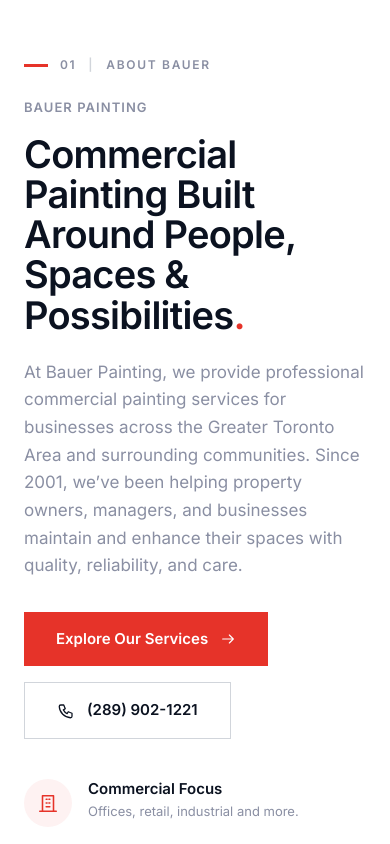
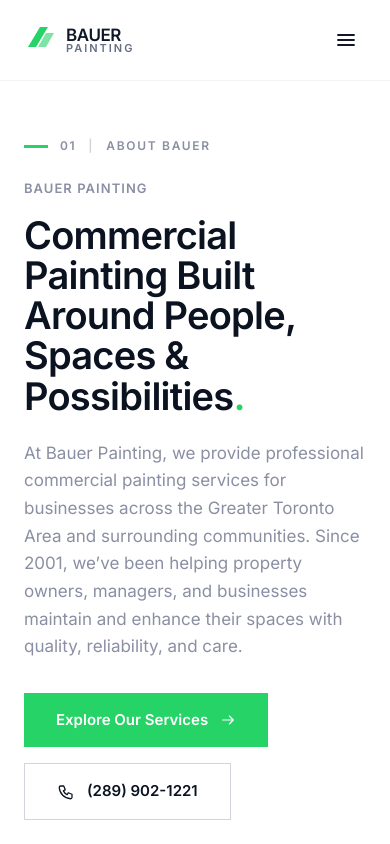
Before and after one commit to WAJAHATSAL33M/beurer-painting, a Next.js app: page /about in a window 390 px wide. Shown: the top 844 px of the page. Built offline with nearby package versions, Linux system fonts and the light colour scheme.

Commit message:
About page: recolor red to brand green, use solid SiteHeader so nav is visible on white

```diff
--- a/app/about/page.tsx
+++ b/app/about/page.tsx
@@ -1,6 +1,6 @@
 import Image from "next/image";
 import Link from "next/link";
-import Header from "@/components/Header";
+import SiteHeader from "@/components/SiteHeader";
 import Footer from "@/components/Footer";
 import type { ReactNode } from "react";
 
@@ -11,7 +11,7 @@
 };
 
 /* ---------- shared ---------- */
-const RED = "#E63329";
+const GREEN = "#25D366";
 const P = { fill: "none", stroke: "currentColor", strokeWidth: 1.7, strokeLinecap: "round", strokeLinejoin: "round" } as const;
 const icons: Record<string, ReactNode> = {
   users: <><circle cx="9" cy="8" r="3" /><path d="M3 20c0-4 3-6 6-6s6 2 6 6M16 5a3 3 0 0 1 0 6M18 14c2 .8 3 3 3 6" /></>,
@@ -32,12 +32,12 @@
 
 const pad = "px-6 lg:px-[max(2.5rem,calc((100vw-1240px)/2))]";
 const H = "font-heading font-extrabold tracking-[-0.02em] text-[#0B1220] leading-[1.06]";
-const Dot = () => <span style={{ color: RED }}>.</span>;
+const Dot = () => <span style={{ color: GREEN }}>.</span>;
 const body = "text-[#8A8FA3] leading-relaxed";
 
 const Eyebrow = ({ n, label }: { n: string; label: string }) => (
   <p className="flex items-center gap-3 text-[12px] font-bold tracking-[0.14em] uppercase text-[#8A8FA3]">
-    <span className="w-6 h-[3px]" style={{ background: RED }} />
+    <span className="w-6 h-[3px]" style={{ background: GREEN }} />
     {n}<span className="text-gray-300">|</span>{label}
   </p>
 );
@@ -47,7 +47,7 @@
 const SideTag = ({ lines, light }: { lines: string[]; light?: boolean }) => (
   <p className={`hidden xl:block text-[11px] font-semibold tracking-[0.22em] leading-7 border-l-2 pl-4 ${light ? "text-white/85 border-white/50" : "text-[#8A8FA3] border-gray-300"}`}>
     {lines.map((l) => <span key={l} className="block">{l}</span>)}
-    <span className="block w-8 h-[3px] mt-2" style={{ background: RED }} />
+    <span className="block w-8 h-[3px] mt-2" style={{ background: GREEN }} />
   </p>
 );
 const Photo = ({ src, alt, cls = "" }: { src: string; alt: string; cls?: string }) => {
@@ -58,8 +58,8 @@
     </div>
   );
 };
-const RedBtn = ({ href, children }: { href: string; children: ReactNode }) => (
-  <Link href={href} className="inline-flex items-center justify-center gap-3 px-8 py-4 text-[15px] font-semibold text-white transition hover:brightness-110" style={{ background: RED }}>
+const GreenBtn = ({ href, children }: { href: string; children: ReactNode }) => (
+  <Link href={href} className="inline-flex items-center justify-center gap-3 px-8 py-4 text-[15px] font-semibold text-white transition hover:brightness-110" style={{ background: GREEN }}>
     {children}<Icon n="arrow" size={16} />
   </Link>
 );
@@ -70,7 +70,7 @@
 );
 const MiniFeat = ({ icon, title, desc }: { icon: string; title: string; desc: string }) => (
   <div className="flex gap-4">
-    <span className="flex h-12 w-12 shrink-0 items-center justify-center rounded-full bg-red-50" style={{ color: RED }}>
+    <span className="flex h-12 w-12 shrink-0 items-center justify-center rounded-full bg-green-50" style={{ color: GREEN }}>
       <Icon n={icon} size={22} />
     </span>
     <div>
@@ -84,7 +84,7 @@
 export default function AboutPage() {
   return (
     <>
-      <Header />
+      <SiteHeader />
       <main>
         {/* ---------- 1 · HERO ---------- */}
         <section className="relative overflow-hidden bg-white">
@@ -99,7 +99,7 @@
                 At Bauer Painting, we provide professional commercial painting services for businesses across the Greater Toronto Area and surrounding communities. Since 2001, we&rsquo;ve been helping property owners, managers, and businesses maintain and enhance their spaces with quality, reliability, and care.
               </p>
               <div className="mt-8 flex flex-wrap gap-4">
-                <RedBtn href="/services">Explore Our Services</RedBtn>
+                <GreenBtn href="/services">Explore Our Services</GreenBtn>
                 <GhostBtn href="tel:+12899021221"><Icon n="phone" size={18} /> (289) 902-1221</GhostBtn>
               </div>
               <div className="mt-10 grid grid-cols-1 sm:grid-cols-3 gap-6 sm:divide-x divide-gray-200">
@@ -112,7 +112,7 @@
               <Photo src="/about/about-hero.jpg" alt="Bauer Painting commercial building and service van" cls="absolute inset-0" />
               <div className="absolute top-24 lg:top-28 right-8 lg:right-12 text-right">
                 <p className="text-white text-[13px] font-semibold tracking-[0.2em] leading-7 drop-shadow">ESTABLISHED<br />2001</p>
-                <span className="block w-10 h-[3px] mt-2 ml-auto" style={{ background: RED }} />
+                <span className="block w-10 h-[3px] mt-2 ml-auto" style={{ background: GREEN }} />
               </div>
               <div className="absolute bottom-10 right-8 lg:right-12"><SideTag light lines={["PEOPLE", "SPACES", "POSSIBILITIES"]} /></div>
             </div>
@@ -149,7 +149,7 @@
                   ["TODAY", "Continuing to Grow", "A trusted commercial painting partner for businesses across Southern Ontario."],
                 ].map(([y, t, d]) => (
                   <div key={y} className="relative">
-                    <span className="absolute -left-[41px] top-1 h-4 w-4 rounded-full border-[3px] bg-white" style={{ borderColor: RED }} />
+                    <span className="absolute -left-[41px] top-1 h-4 w-4 rounded-full border-[3px] bg-white" style={{ borderColor: GREEN }} />
                     <p className="text-[26px] font-extrabold text-[#0B1220] tracking-tight">{y}</p>
                     <p className="mt-1 font-bold text-[#0B1220]">{t}</p>
                     <p className="mt-1 text-[14px] text-[#8A8FA3] leading-relaxed">{d}</p>
@@ -168,7 +168,7 @@
                 ["TODAY", "Continuing to Grow", "A trusted commercial painting partner for businesses across Southern Ontario."],
               ].map(([y, t, d]) => (
                 <div key={y} className="relative">
-                  <span className="absolute -left-[41px] top-1 h-4 w-4 rounded-full border-[3px] bg-white" style={{ borderColor: RED }} />
+                  <span className="absolute -left-[41px] top-1 h-4 w-4 rounded-full border-[3px] bg-white" style={{ borderColor: GREEN }} />
                   <p className="text-[22px] font-extrabold text-[#0B1220]">{y}</p>
                   <p className="mt-1 font-bold text-[#0B1220]">{t}</p>
                   <p className="mt-1 text-[14px] text-[#8A8FA3]">{d}</p>
@@ -203,12 +203,12 @@
               ].map(([icon, n, t, d], i, arr) => (
                 <div key={t} className="relative">
                   <div className="flex items-center gap-6">
-                    <span className="flex h-16 w-16 items-center justify-center rounded-full bg-red-50" style={{ color: RED }}>
+                    <span className="flex h-16 w-16 items-center justify-center rounded-full bg-green-50" style={{ color: GREEN }}>
                       <Icon n={icon} size={30} />
                     </span>
                     {i < arr.length - 1 && <Icon n="arrow" size={22} />}
                   </div>
-                  <p className="mt-5 text-[15px] font-bold" style={{ color: RED }}>{n}</p>
+                  <p className="mt-5 text-[15px] font-bold" style={{ color: GREEN }}>{n}</p>
                   <p className="mt-1 text-[19px] font-bold text-[#0B1220]">{t}</p>
                   <p className="mt-2 text-[14px] text-[#8A8FA3] leading-relaxed">{d}</p>
                 </div>
@@ -218,7 +218,7 @@
           <div className="grid lg:grid-cols-[1fr_1fr_380px]">
             <Photo src="/about/about-team.jpg" alt="Bauer Painting team collaborating on site" cls="min-h-[280px] lg:min-h-[320px] lg:col-span-2" />
             <div className="bg-[#0B1220] text-white p-10 lg:p-12">
-              <span className="block w-10 h-[3px]" style={{ background: RED }} />
+              <span className="block w-10 h-[3px]" style={{ background: GREEN }} />
               <p className="mt-6 text-[24px] font-extrabold leading-snug">A Collaborative Approach<br />for Lasting Results.</p>
               <p className="mt-4 text-[15px] text-white/70 leading-relaxed">We believe great outcomes come from strong partnerships. That&rsquo;s why we work closely with our clients every step of the way.</p>
             </div>
@@ -238,7 +238,7 @@
                 At Bauer Painting, our work is guided by a set of core principles that shape how we work with our clients, manage our projects, and deliver lasting results. These standards are at the heart of every space we paint and every relationship we build.
               </p>
               <div className="mt-8">
-                <span className="block w-10 h-[3px]" style={{ background: RED }} />
+                <span className="block w-10 h-[3px]" style={{ background: GREEN }} />
                 <p className="mt-4 text-[12px] font-semibold tracking-[0.2em] text-[#8A8FA3] leading-7">PEOPLE<br />SPACES<br />POSSIBILITIES</p>
               </div>
             </div>
@@ -246,7 +246,7 @@
               <Photo src="/about/about-detail.jpg" alt="Bauer Painting craftsman painting a wall" cls="absolute inset-0" />
               <div className="absolute top-8 right-8 lg:right-12 text-right">
                 <p className="text-white text-[13px] font-semibold tracking-[0.2em] leading-7 drop-shadow">QUALITY<br />PEOPLE<br />STRONGER<br />SPACES</p>
-                <span className="block w-10 h-[3px] mt-2 ml-auto" style={{ background: RED }} />
+                <span className="block w-10 h-[3px] mt-2 ml-auto" style={{ background: GREEN }} />
               </div>
             </div>
           </div>
@@ -261,16 +261,16 @@
                 <div key={t} className={i > 0 ? "sm:pl-8" : ""}>
                   <div className="flex items-center gap-4">
                     <p className="text-[26px] font-extrabold text-[#B9BFD0]">{n}</p>
-                    <span style={{ color: RED }}><Icon n={icon} size={30} /></span>
+                    <span style={{ color: GREEN }}><Icon n={icon} size={30} /></span>
                   </div>
-                  <span className="block w-8 h-[3px] mt-4" style={{ background: RED }} />
+                  <span className="block w-8 h-[3px] mt-4" style={{ background: GREEN }} />
                   <p className="mt-3 text-[18px] font-bold text-[#0B1220]">{t}</p>
                   <p className="mt-2 text-[14px] text-[#8A8FA3] leading-relaxed">{d}</p>
                 </div>
               ))}
             </div>
             <div className="bg-[#0B1220] text-white p-10 lg:p-12">
-              <span className="block w-10 h-[3px]" style={{ background: RED }} />
+              <span className="block w-10 h-[3px]" style={{ background: GREEN }} />
               <p className="mt-6 text-[30px] font-extrabold leading-tight">More Than<br />Painting<Dot /></p>
               <p className="mt-4 text-[15px] text-white/70 leading-relaxed">A long-term partner for people, spaces and possibilities.</p>
             </div>
@@ -290,7 +290,7 @@
                 From commercial interiors and exteriors to specialized painting solutions, Bauer Painting is ready to help you plan your next project. Our team is here to discuss your property, understand your needs, and provide the right solution.
               </p>
               <div className="mt-8 flex flex-wrap gap-4">
-                <RedBtn href="/contact">Request a Quote</RedBtn>
+                <GreenBtn href="/contact">Request a Quote</GreenBtn>
                 <GhostBtn href="tel:+12899021221"><Icon n="phone" size={18} /> (289) 902-1221</GhostBtn>
               </div>
               <div className="mt-10 grid grid-cols-1 sm:grid-cols-3 gap-6 sm:divide-x divide-gray-200">
@@ -314,16 +314,16 @@
               <div className="grid grid-cols-2 sm:grid-cols-3 gap-x-8 gap-y-4">
                 {["Toronto", "Oakville", "Milton", "Hamilton", "Kitchener", "Niagara Region", "Mississauga", "Burlington", "Brampton", "Guelph", "Cambridge"].map((c) => (
                   <p key={c} className="flex items-center gap-2 text-[14px] font-medium text-[#0B1220]">
-                    <span style={{ color: RED }}><Icon n="pin" size={16} /></span>{c}
+                    <span style={{ color: GREEN }}><Icon n="pin" size={16} /></span>{c}
                   </p>
                 ))}
               </div>
               <div className="lg:border-l lg:border-gray-200 lg:pl-8">
                 <p className="text-[14px] text-[#8A8FA3]">Not sure if we serve your area?</p>
-                <Link href="/contact" className="mt-2 inline-flex items-center gap-2 text-[15px] font-bold" style={{ color: RED }}>
+                <Link href="/contact" className="mt-2 inline-flex items-center gap-2 text-[15px] font-bold" style={{ color: GREEN }}>
                   Get in touch <Icon n="arrow" size={16} />
                 </Link>
-                <span className="block w-10 h-[3px] mt-3" style={{ background: RED }} />
+                <span className="block w-10 h-[3px] mt-3" style={{ background: GREEN }} />
               </div>
             </div>
           </div>
--- /dev/null
+++ b/components/SiteHeader.tsx
@@ -0,0 +1,153 @@
+"use client";
+
+import { useEffect, useState } from "react";
+import Link from "next/link";
+import { usePathname } from "next/navigation";
+
+const navItems = [
+  { label: "Interior Painting", href: "/services/interior-painting" },
+  { label: "Exterior Painting", href: "/services/exterior-painting" },
+  { label: "Home", href: "/" },
+  { label: "About Us", href: "/about" },
+  { label: "Our Work", href: "/our-work" },
+  { label: "Our Process", href: "/our-process" },
+  { label: "Blog", href: "/blog" },
+  { label: "Contact", href: "/contact" },
+];
+
+export default function Header() {
+  const [open, setOpen] = useState(false);
+  const [scrolled, setScrolled] = useState(false);
+  const pathname = usePathname();
+
+  useEffect(() => {
+    const onScroll = () => setScrolled(window.scrollY > 8);
+    onScroll();
+    window.addEventListener("scroll", onScroll, { passive: true });
+    return () => window.removeEventListener("scroll", onScroll);
+  }, []);
+
+  return (
+    <header className={`site-header sticky top-0 z-50 bg-white border-b border-gray-100 ${scrolled ? "is-scrolled" : ""}`}>
+      <div className="header-bar max-w-content mx-auto px-6 lg:px-10 h-20 flex items-center justify-between">
+        <Link href="/" className="flex items-center gap-2 shrink-0">
+          <svg width="34" height="34" viewBox="0 0 34 34" fill="none">
+            <path d="M4 24L16 4L24 4L12 24H4Z" fill="var(--acc)" />
+            <path d="M14 24L22 10H30L22 24H14Z" fill="var(--acc)" opacity="0.6" />
+          </svg>
+          <span className="leading-tight">
+            <span className="block font-extrabold tracking-tight text-[17px] text-bauer-ink">
+              BAUER
+            </span>
+            <span className="block text-[11px] font-semibold tracking-[0.18em] text-bauer-slate -mt-1">
+              PAINTING
+            </span>
+          </span>
+        </Link>
+
+        <nav className="hidden lg:flex items-center gap-8">
+          {navItems.map((rawItem) => {
+            const item = { ...rawItem, active: rawItem.href === "/" ? pathname === "/" : pathname.startsWith(rawItem.href) };
+            return (
+            <Link
+              key={item.label}
+              href={item.href}
+              className={`relative text-[15px] font-medium flex items-center gap-1 py-7 transition-colors ${
+                item.active
+                  ? "text-bauer-ink"
+                  : "text-gray-600 hover:text-bauer-ink"
+              }`}
+            >
+              {item.label}
+              {item.active && (
+                <span className="absolute left-0 right-0 -bottom-[1px] h-[2px] bg-bauer-green" />
+              )}
+            </Link>
+          );})}
+        </nav>
+
+        <div className="hidden lg:block shrink-0">
+          <Link href="/contact" className="btn-primary text-[15px]">
+            Request a Quote
+            <svg width="16" height="16" viewBox="0 0 16 16" fill="none">
+              <path
+                d="M3 8H13M13 8L9 4M13 8L9 12"
+                stroke="white"
+                strokeWidth="1.6"
+                strokeLinecap="round"
+                strokeLinejoin="round"
+              />
+            </svg>
+          </Link>
+        </div>
+
+        <button
+          className="lg:hidden p-2"
+          onClick={() => setOpen(!open)}
+          aria-label="Toggle menu"
+          aria-expanded={open}
+        >
+          <svg width="24" height="24" viewBox="0 0 24 24" fill="none">
+            <path
+              d="M4 7H20"
+              stroke="#101828"
+              strokeWidth="1.8"
+              strokeLinecap="round"
+              style={{
+                transformOrigin: "12px 7px",
+                transition: "transform .2s ease, opacity .2s ease",
+                transform: open ? "translateY(5px) rotate(45deg)" : "none",
+              }}
+            />
+            <path
+              d="M4 12H20"
+              stroke="#101828"
+              strokeWidth="1.8"
+              strokeLinecap="round"
+              style={{ transition: "opacity .15s ease", opacity: open ? 0 : 1 }}
+            />
+            <path
+              d="M4 17H20"
+              stroke="#101828"
+              strokeWidth="1.8"
+              strokeLinecap="round"
+              style={{
+                transformOrigin: "12px 17px",
+                transition: "transform .2s ease, opacity .2s ease",
+                transform: open ? "translateY(-5px) rotate(-45deg)" : "none",
+              }}
+            />
+          </svg>
+        </button>
+      </div>
+
+      {open && (
+        <div className="lg:hidden border-t border-gray-100 px-6 py-4 space-y-3 bg-white">
+          {navItems.map((rawItem, i) => {
+            const item = { ...rawItem, active: rawItem.href === "/" ? pathname === "/" : pathname.startsWith(rawItem.href) };
+            return (
+            <Link
+              key={item.label}
+              href={item.href}
+              onClick={() => setOpen(false)}
+              className={`block text-[15px] font-medium animate-[fadeUp_.3s_ease-out_both] ${
+                item.active ? "text-bauer-green" : "text-gray-700"
+              }`}
+              style={{ animationDelay: `${i * 40}ms` }}
+            >
+              {item.label}
+            </Link>
+          );})}
+          <Link
+            href="/contact"
+            onClick={() => setOpen(false)}
+            className="btn-primary w-full justify-center mt-2 animate-[fadeUp_.3s_ease-out_both]"
+            style={{ animationDelay: `${navItems.length * 40}ms` }}
+          >
+            Request a Quote
+          </Link>
+        </div>
+      )}
+    </header>
+  );
+}
```
